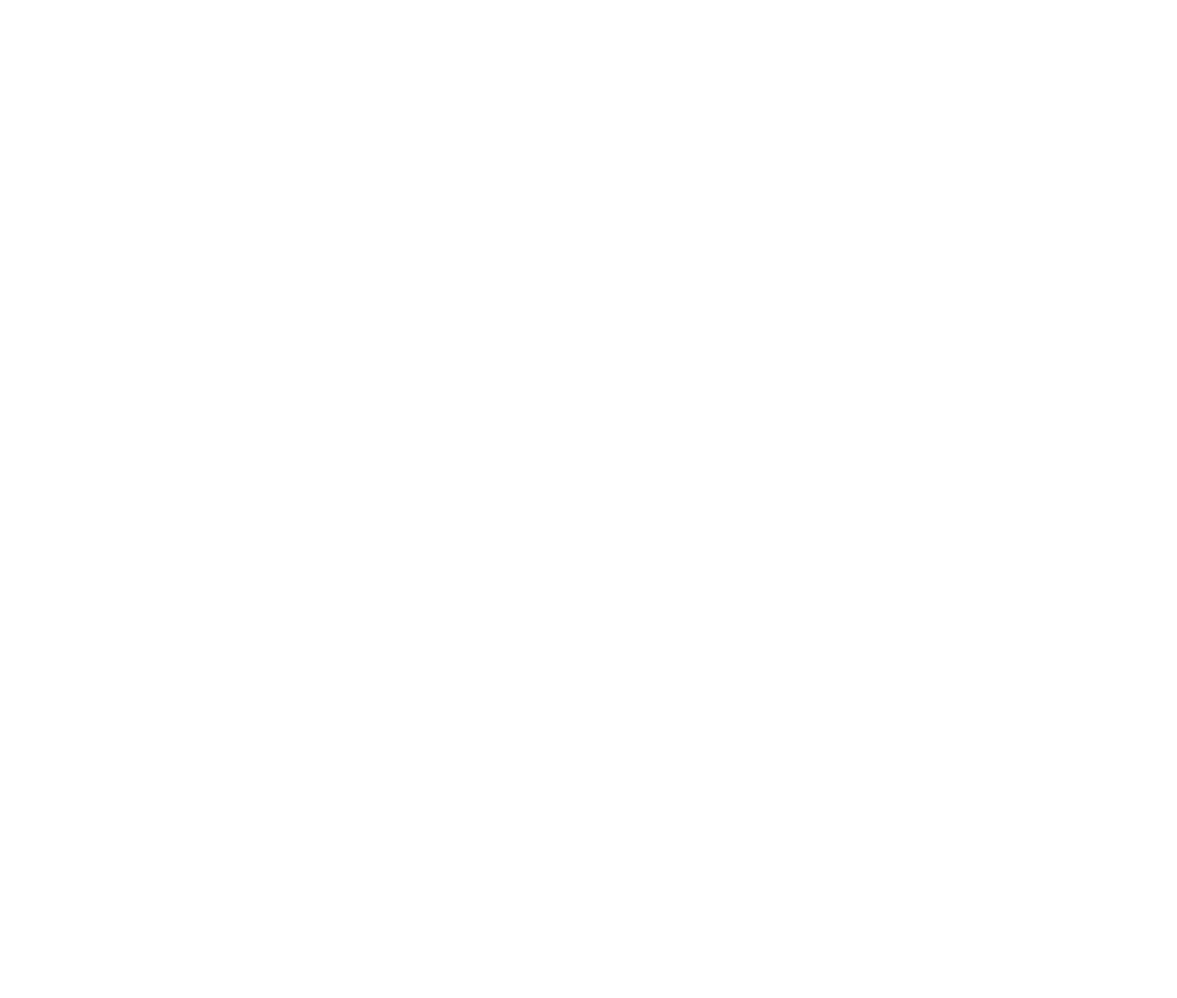
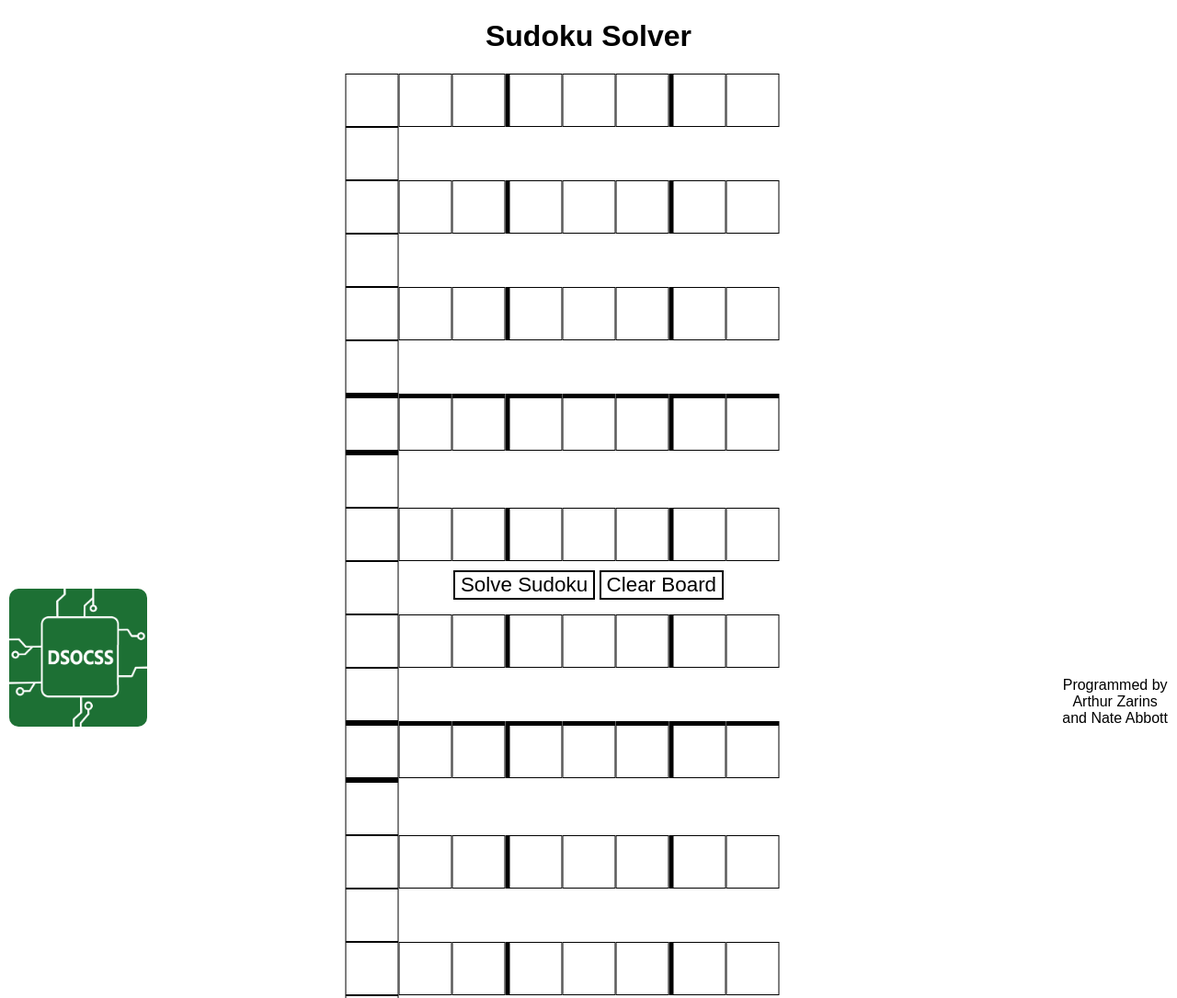
Before and after one commit to DSOCSS/sudoku-solver, a website: page index.html in a window 1280 px wide. Shown: the top 1085 px of the page at 92% size. Before the commit the page ends 800 px from the top, so only its background shows below. Drawn offline with Linux system fonts and the light colour scheme.

Commit message:
Create front-end UI website, input/solve sudokus and clear board

```diff
--- a/index.html
+++ b/index.html
@@ -2,13 +2,32 @@
 
 <head>
     <title>Sudoku Solver</title>
+    <link rel="stylesheet" href="style.css">
+    <meta name="viewport" content="width=device-width, initial-scale=1" />
+    <link rel=icon href="./images/sudoku.png">
 </head>
 
 <body>
+    <h1>Sudoku Solver</h1>
 
+    <div id="sudokuBoard"> </div>
+    <div id="sudokuBoardOffset"></div>
+
+    <div id="solveBtn">
+        <button onclick="htmlSolveSudoku();">Solve Sudoku</button>
+        <button onclick="clearHTMLBoard();">Clear Board</button>
+    </div>
+
+    <a href="https://dsocss.github.io/website/">
+        <img id="clubLink" src="./images/DSOCSS_logo.png">
+    </a>
+    <div class="credits">Programmed by<br>Arthur Zarins<br>and Nate Abbott</div>
 </body>
 
 <script>var exports = {};</script>
 <script src="./sudoku.js"></script>
+<script>
+    createHTMLBoard(); //create the board
+</script>
 
 </html>
--- /dev/null
+++ b/style.css
@@ -0,0 +1,83 @@
+:root{
+    --cellSize: min(8vw, 7vh);
+}
+:root, html, body{
+    font-family: Arial, Helvetica, sans-serif;
+    margin: 0;
+    padding: 0;
+}
+
+h1{
+    text-align: center;
+}
+
+.cell{
+    border: 1px solid black;
+    width: var(--cellSize);
+    height: var(--cellSize);
+    margin: 0;
+    padding: 0;
+}
+
+#sudokuBoard{
+    position: absolute;
+    left: 50%;
+    transform: translateX(-50%);
+    padding: 0;
+    margin: 0;
+    /* 10px for emphasized borders, 15px for other borders*/
+    width: calc(var(--cellSize) * 9 + 10px + 15px);
+}
+
+#sudokuBoardOffset{
+    height: calc(var(--cellSize) * 9 + 10px + 15px);
+}
+
+
+br{
+    height: 0;
+    width: 0;
+}
+
+input{
+    text-align: center;
+    font-size: 30px;
+    width: 30px;
+    aspect-ratio: 1;
+    padding: 0;
+    margin: 0;
+    display: inline;
+}
+
+button{
+    background-color: white;
+    border: 2px solid black;
+    text-align: center;
+    justify-content: center;
+    font-size: calc(0.5vw + 16px);
+}
+
+#solveBtn{
+    padding-top: max(calc(50px - 3vw), 10px);
+    text-align: center;
+}
+
+#clubLink{
+    position: absolute;
+    left: 10px;
+    bottom: 10px;
+    width: min(calc(14vw + 20px), 150px);
+    border-radius: 10px;
+    cursor: pointer;
+}
+
+a{
+    color: black;
+}
+
+.credits{
+    text-align: center;
+    position: absolute;
+    right: 10px;
+    bottom: 10px;
+}
--- a/sudoku.js
+++ b/sudoku.js
@@ -530,8 +530,8 @@ function solveSudoku(str) {
 }
 exports.solveSudoku = solveSudoku;
 function testProgram() {
-    // let exPuzzle = "020608000 580009700 000040000 370000500 600000004 008000013 000020000 009800036 000306090"; //intermediate
-    let exPuzzle = "000600400 700003600 000091080 000000000 050180003 000306045 040200060 903000000 020000100"; //difficult
+    let exPuzzle = "020608000 580009700 000040000 370000500 600000004 008000013 000020000 009800036 000306090"; //intermediate
+    // let exPuzzle = "000600400 700003600 000091080 000000000 050180003 000306045 040200060 903000000 020000100"; //difficult
     let startTime = new Date().getTime();
     console.log("We will solve the following sudoku:");
     printBoard(exPuzzle);
@@ -543,3 +543,59 @@ function testProgram() {
     console.log("Seconds elapsed: ", secondsElapsed);
     console.log("Checking if solution is valid: ", isValid(solvedPuzzle));
 }
+// create a board in an HTML file
+function createHTMLBoard() {
+    const borderStyle = "5px solid black";
+    let htmlBoard = document.getElementById("sudokuBoard");
+    for (let i = 0; i < 81; i++) {
+        let square = document.createElement("input");
+        square.type = "text";
+        square.maxLength = 1;
+        square.classList.add("cell");
+        square.id = String(i); //store number id
+        htmlBoard.appendChild(square);
+        if ((i + 1) % 9 == 0) {
+            //start a new row
+            htmlBoard.appendChild(document.createElement("div"));
+        }
+        // Emphasize 3x3 box borders
+        if (i % 3 == 0 && i % 9 != 0) {
+            square.style.borderLeft = borderStyle;
+        }
+        if (Math.floor(i / 9) % 3 == 0 && Math.floor(i / 9) != 0) {
+            square.style.borderTop = borderStyle;
+        }
+    }
+    // set the html offset height
+    let htmlBoardOffset = document.getElementById("sudokuBoardOffset");
+    htmlBoardOffset.height = htmlBoard.height;
+    htmlBoardOffset.width = "5px";
+}
+function clearHTMLBoard() {
+    for (let i = 0; i < 81; i++) {
+        let square = document.getElementById(String(i));
+        if (square != undefined)
+            square.value = "";
+    }
+}
+// parse and solve a board in an HTML file
+function htmlSolveSudoku() {
+    let sudokuStr = "";
+    // read all square values
+    for (let i = 0; i < 81; i++) {
+        let square = document.getElementById(String(i));
+        let val = square.value;
+        if (val == "")
+            val = "0";
+        sudokuStr += val;
+    }
+    console.log(sudokuStr);
+    // solve the sudoku
+    let solvedPuzzle = solveSudoku(sudokuStr);
+    // update the board
+    for (let i = 0; i < 81; i++) {
+        let square = document.getElementById(String(i));
+        square.value = solvedPuzzle.charAt(i);
+    }
+    console.log("done!");
+}
```
Also changed, not shown: sudoku.ts (+63 -2 lines), images/DSOCSS_logo.png (added), images/sudoku.png (added).
